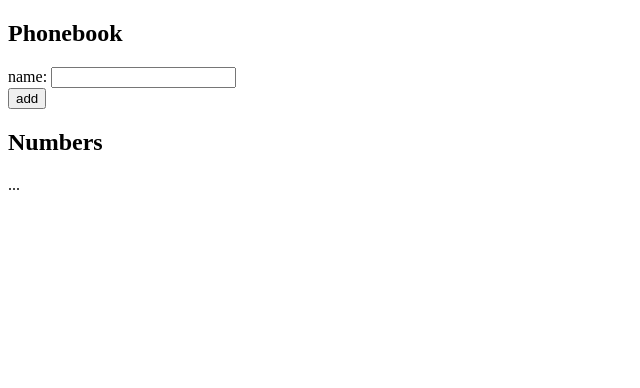
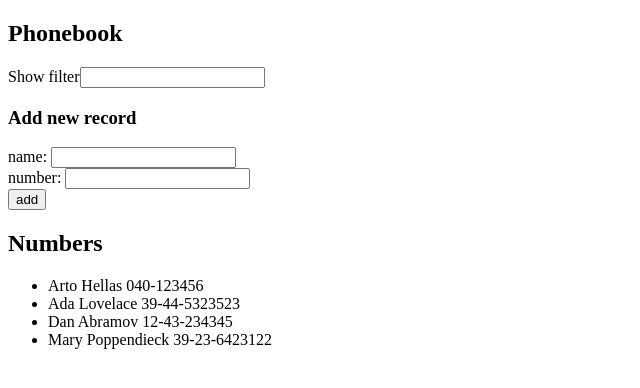
Before and after one commit to majkelmichel/full_stack_open, a React (Create React App) app in the folder part2/phonebook/: page / in a window 1280 px wide. Shown: the top 388 px of the page, without its empty margins (0-640 px from the left). Built offline with nearby package versions, Linux system fonts and the light colour scheme.

Commit message:
Ex. 2.8 and 2.9 done

```diff
--- a/part2/phonebook/src/components/App.js
+++ b/part2/phonebook/src/components/App.js
@@ -1,40 +1,69 @@
 import React, { useState } from 'react'
+
+const Book = ({ persons, search }) => {
+    const re = new RegExp(search, 'i');
+    return (
+        <ul>
+            {persons.filter(per => re.test(per.name)).map(x => <li key={x.name}>{x.name} {x.number}</li>)}
+        </ul>
+    )
+}
 
 const App = () => {
     const [ persons, setPersons ] = useState([
-        { name: 'Arto Hellas' }
+        { name: 'Arto Hellas', number: '040-123456' },
+        { name: 'Ada Lovelace', number: '39-44-5323523' },
+        { name: 'Dan Abramov', number: '12-43-234345' },
+        { name: 'Mary Poppendieck', number: '39-23-6423122' }
     ]);
     const [ newName, setNewName ] = useState('');
+    const [ newNumber, setNewNumber ] = useState('');
+    const [ search, setSearch ] = useState('');
 
-    const handleChange = (e) => {
+    const handleNameChange = (e) => {
         setNewName(e.target.value);
+    }
+
+    const handleNumberChange = (e) => {
+        setNewNumber(e.target.value);
+    }
+
+    const handleSearchChange = (e) => {
+        setSearch(e.target.value);
     }
 
     const addNewName = (e) => {
         e.preventDefault();
         const personObj = {
-            name: newName
+            name: newName,
+            number: newNumber
         }
         if (persons.some(obj => obj.name === personObj.name)) {
             return alert(`${newName} is already added to the phonebook`)
         }
         setPersons(persons.concat(personObj));
         setNewName('');
+        setNewNumber('');
     }
 
     return (
         <div>
             <h2>Phonebook</h2>
+            <span>Show filter</span><input value={search} onChange={handleSearchChange} />
+            <h3>Add new record</h3>
             <form onSubmit={addNewName}>
                 <div>
-                    name: <input value={newName} onChange={handleChange} />
+                    name: <input value={newName} onChange={handleNameChange} />
+                </div>
+                <div>
+                    number: <input value={newNumber} onChange={handleNumberChange} />
                 </div>
                 <div>
                     <button type="submit">add</button>
                 </div>
             </form>
             <h2>Numbers</h2>
-            ...
+            <Book persons={persons} search={search} />
         </div>
     )
 }
```
